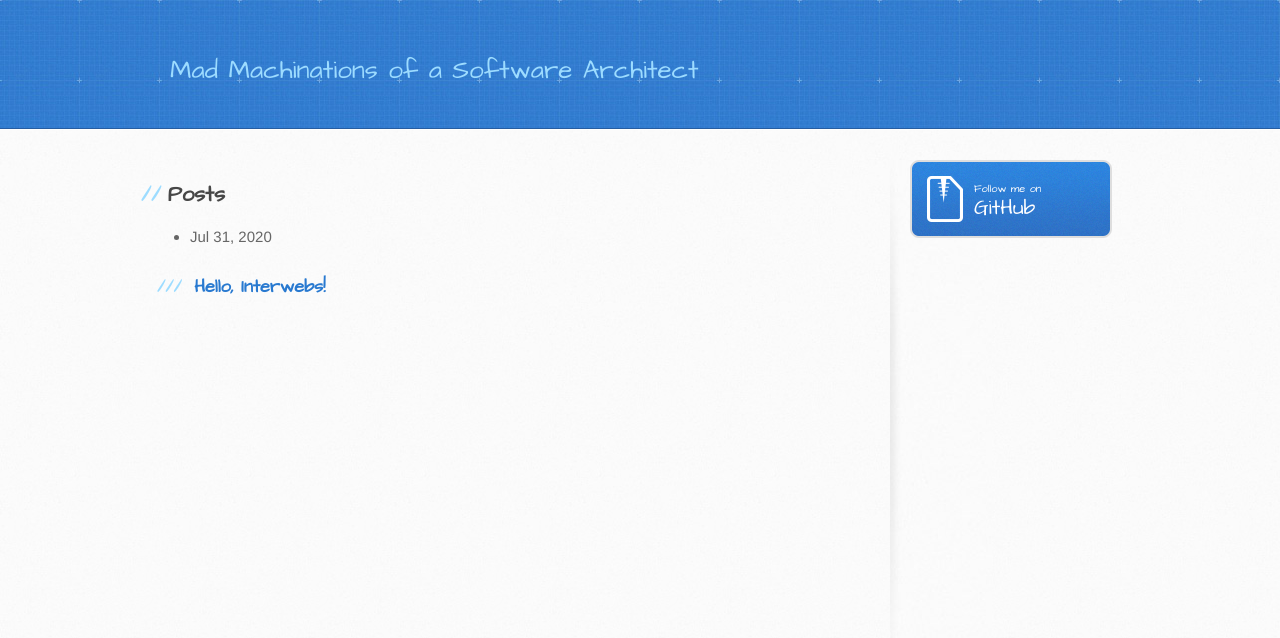
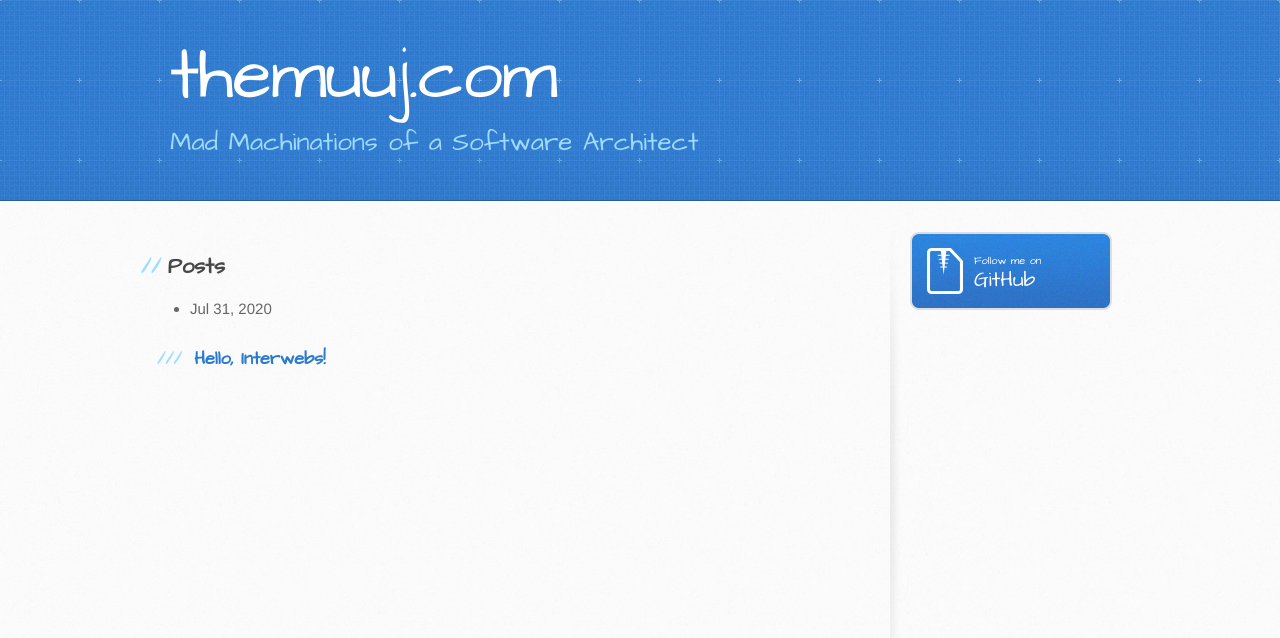
Before and after one commit to TheMuuj/TheMuuj.github.io, a Jekyll site: the page built from index.md, in a window 1280 px wide. Shown: the top 638 px of the page. Built offline with Jekyll 4.4.1, drawn with Linux system fonts in a browser that asks for light colours.

```diff
--- a/_includes/header.html
+++ b/_includes/header.html
@@ -1,6 +1,6 @@
 <header>
   <div class="inner">
-    <h1><a href="{{ '/' | absolute_url }}"></a>{{ site.name }}</a></h1>
+    <h1><a href="{{ '/' | absolute_url }}"></a>{{ site.title }}</a></h1>
     <h2>{{ site.description }}</h2>
   </div>
 </header>
```
